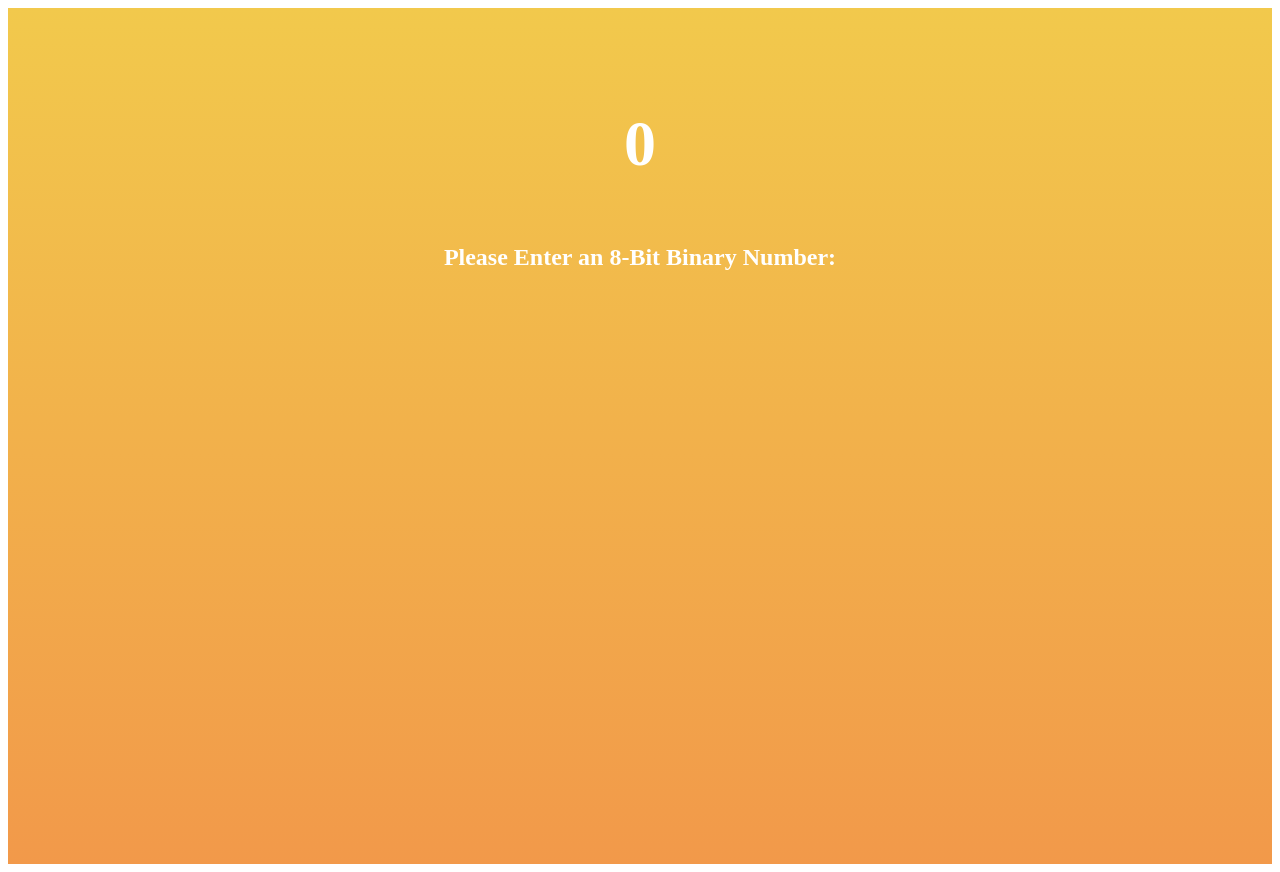
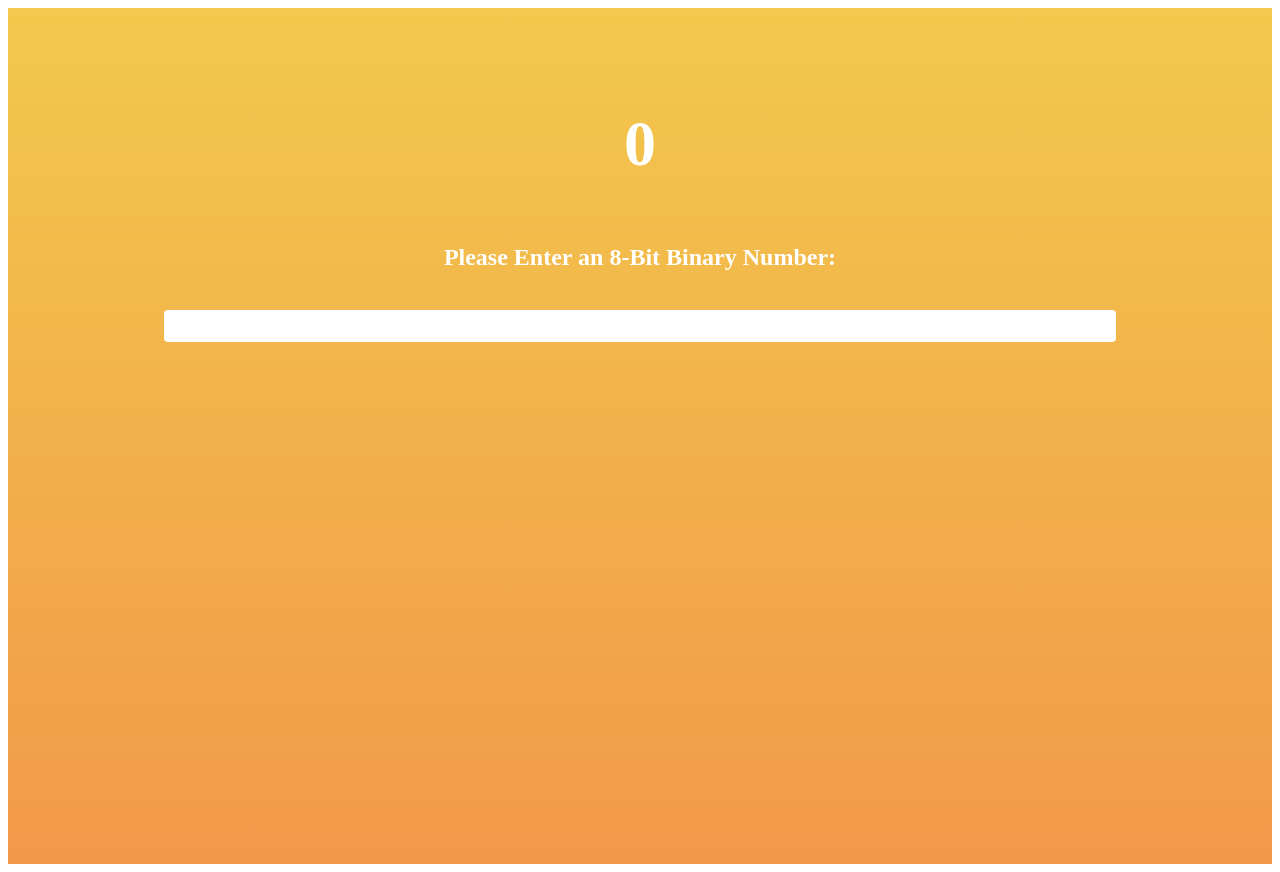
Before and after one commit to Nickolas-Hernandez/bin-to-dec, a React app: page / in a window 1280 px wide. Built offline with nearby package versions, Linux system fonts and the light colour scheme; the HTML template or start-up script is replaced by a standard one.

Commit message:
Created input component to accept binary number form user.

```diff
--- a/src/converter.jsx
+++ b/src/converter.jsx
@@ -24,6 +24,18 @@ const Prompt = styled.h2`
   text-align: center;
 `;
 
+const BinaryInput = styled.input`
+  width: 75%;
+  height: 30px;
+  border: none;
+  outline: none;
+  border-radius: 4px;
+  text-align: center;
+  margin-top: 1.2rem;
+  font-size: 24px;
+  font-weight: 500;
+`;
+
 export default class Converter extends React.Component {
 
   render(){
@@ -31,6 +43,7 @@ export default class Converter extends React.Component {
       <Container>
         <Decimal>0</Decimal>
         <Prompt>Please Enter an 8-Bit Binary Number:</Prompt>
+        <BinaryInput maxLength='8' ></BinaryInput>
       </Container>
     );
   }
```
Also changed, not shown: 3 other files (tests, documents, lock files or other folders).
